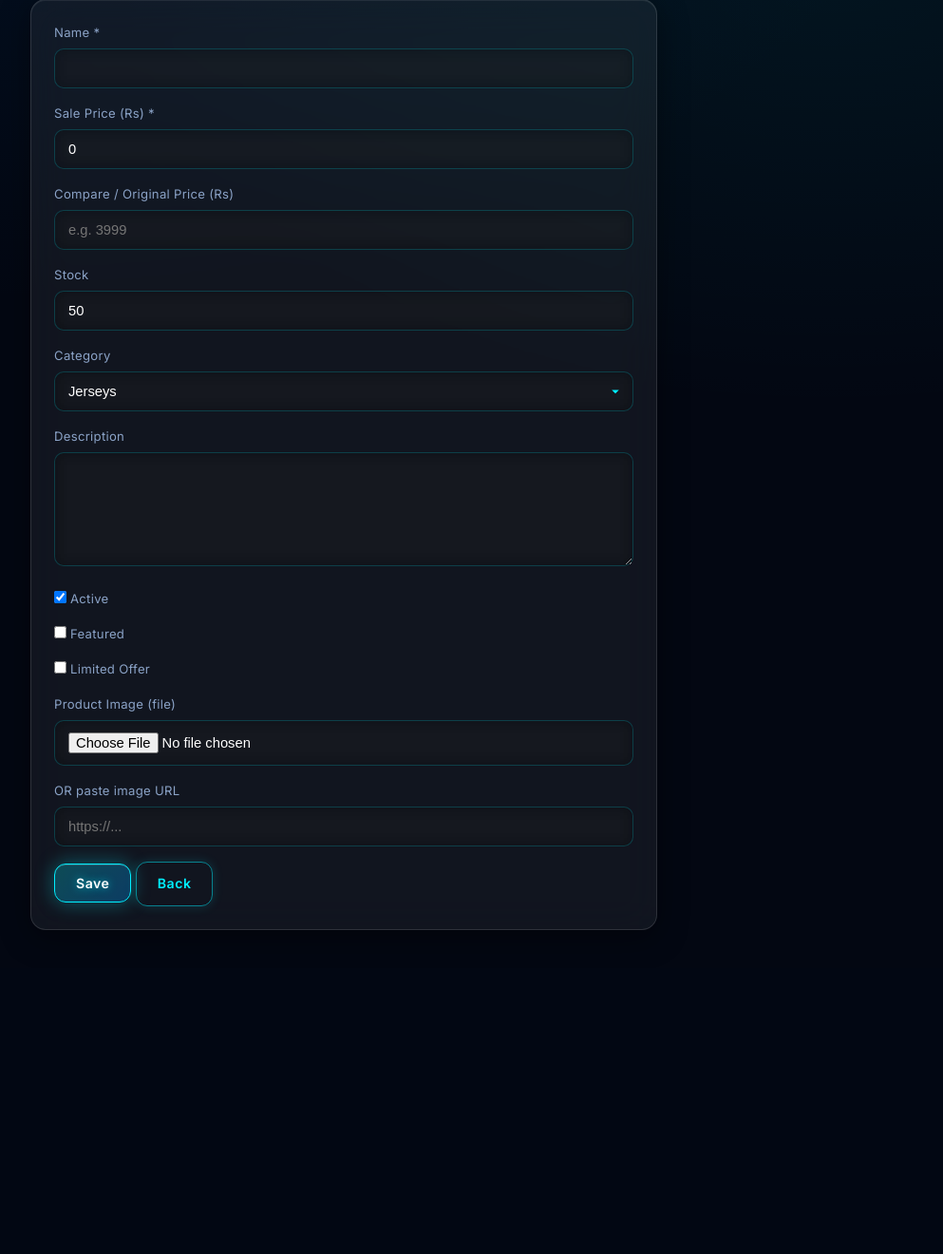
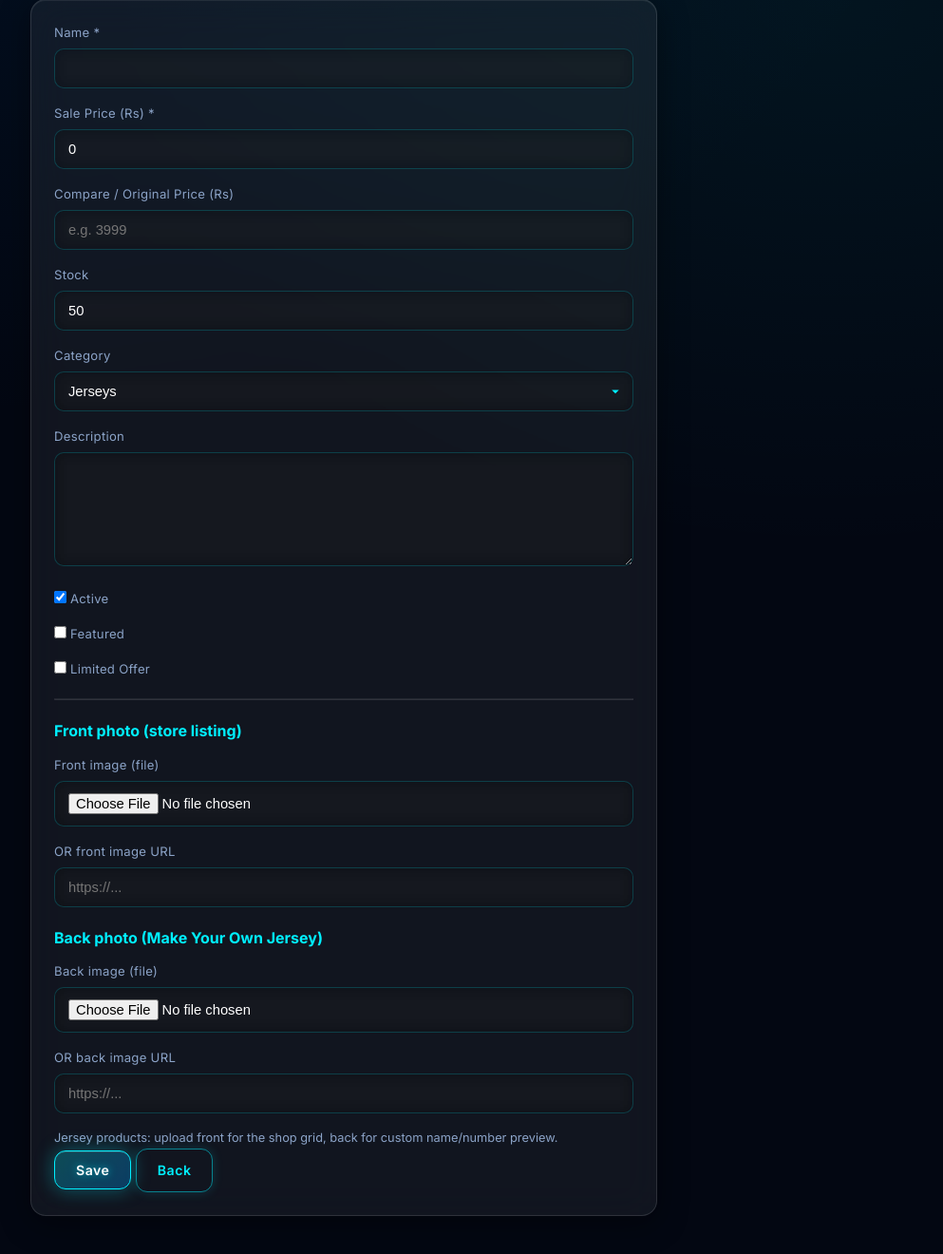
Before and after one commit to argonbhujel1/jhapa, a Flask app: page /admin/products/new in a window 1280 px wide. Shown: the part 151-1471 px from the top of the page at 95% size, without its empty margins (278-1271 px from the left). Before the commit the page ends 1130 px from the top, so only its background shows below. Run offline with Flask 3, Linux system fonts and the light colour scheme; a user stored in the database is signed in; data comes from the database, SQL or seed files in the repository.

Commit message:
Updated Jhapa FC1

```diff
--- a/app.py
+++ b/app.py
@@ -94,6 +94,17 @@
                         print(f'Schema: {table}.{col} -> TEXT')
                     except Exception as e:
                         print('Schema widen skip:', e)
+
+
+            if 'products' in insp.get_table_names():
+                cols = {c['name'] for c in insp.get_columns('products')}
+                if 'image_back' not in cols:
+                    try:
+                        with eng.begin() as conn:
+                            conn.execute(text("ALTER TABLE products ADD COLUMN image_back TEXT"))
+                        print('Schema: products.image_back')
+                    except Exception as e:
+                        print('Schema image_back skip:', e)
 
         except Exception as e:
             print('ensure_schema:', e)
--- a/models/__init__.py
+++ b/models/__init__.py
@@ -27,7 +27,8 @@
     key = db.Column(db.String(50), unique=True, nullable=False)
     title = db.Column(db.String(200))
     content = db.Column(db.Text)
-    image = db.Column(db.Text)
+    image = db.Column(db.Text)  # front
+    image_back = db.Column(db.Text)  # back (custom jersey)
     updated_at = db.Column(db.DateTime, default=datetime.utcnow, onupdate=datetime.utcnow)
 
 class Leadership(db.Model):
--- a/routes/admin.py
+++ b/routes/admin.py
@@ -188,7 +188,12 @@
         if path:
             item.image = path
         elif request.files.get('image') and request.files['image'].filename:
-            flash('Image upload failed — check Cloudinary keys or use an image URL.', 'error')
+            flash('Front image upload failed — check Cloudinary or use URL.', 'error')
+        path_back = resolve_image_input('image_back', 'image_back_url', request.form, request.files, 'products')
+        if path_back:
+            item.image_back = path_back
+        elif request.files.get('image_back') and request.files['image_back'].filename:
+            flash('Back image upload failed — check Cloudinary or use URL.', 'error')
         db.session.commit()
         flash('Product saved.', 'success')
         return redirect(url_for('admin.products_list'))
--- a/templates/admin/product_form.html
+++ b/templates/admin/product_form.html
@@ -29,15 +29,31 @@
     <div class="form-group"><label><input type="checkbox" name="is_active" {% if not item or item.is_active %}checked{% endif %}> Active</label></div>
     <div class="form-group"><label><input type="checkbox" name="is_featured" {% if item and item.is_featured %}checked{% endif %}> Featured</label></div>
     <div class="form-group"><label><input type="checkbox" name="is_limited_offer" {% if item and item.is_limited_offer %}checked{% endif %}> Limited Offer</label></div>
-    <div class="form-group"><label>Product Image (file)</label>
+
+    <hr style="border-color:var(--glass-border);margin:20px 0;">
+    <h3 style="color:var(--neon);font-size:1rem;margin-bottom:12px;">Front photo (store listing)</h3>
+    <div class="form-group"><label>Front image (file)</label>
       <input type="file" name="image" class="form-control" accept="image/png,image/jpeg,image/webp,image/gif">
     </div>
-    <div class="form-group"><label>OR paste image URL</label>
+    <div class="form-group"><label>OR front image URL</label>
       <input type="url" name="image_url" class="form-control" placeholder="https://...">
     </div>
     {% if item and item.image %}
-    <p><img src="{{ item.image|media_url }}" style="max-height:140px;border-radius:8px;" alt=""></p>
+    <p><img src="{{ item.image|media_url }}" style="max-height:120px;border-radius:8px;" alt="Front"></p>
     {% endif %}
+
+    <h3 style="color:var(--neon);font-size:1rem;margin:20px 0 12px;">Back photo (Make Your Own Jersey)</h3>
+    <div class="form-group"><label>Back image (file)</label>
+      <input type="file" name="image_back" class="form-control" accept="image/png,image/jpeg,image/webp,image/gif">
+    </div>
+    <div class="form-group"><label>OR back image URL</label>
+      <input type="url" name="image_back_url" class="form-control" placeholder="https://...">
+    </div>
+    {% if item and item.image_back %}
+    <p><img src="{{ item.image_back|media_url }}" style="max-height:120px;border-radius:8px;" alt="Back"></p>
+    {% endif %}
+    <p class="text-muted" style="font-size:0.8rem;">Jersey products: upload front for the shop grid, back for custom name/number preview.</p>
+
     <button type="submit" class="btn btn-primary">Save</button>
     <a href="{{ url_for('admin.products_list') }}" class="btn btn-outline">Back</a>
   </form>
--- a/templates/custom-jersey.html
+++ b/templates/custom-jersey.html
@@ -4,7 +4,7 @@
 <div class="page-header">
   <div class="container">
     <h1>Make Your Own Jhapa FC Jersey</h1>
-    <p>Official store jersey · personalise the <strong>back</strong> with your name &amp; number</p>
+    <p>Uses the <strong>back photo</strong> from Official Store jerseys · name &amp; number live on the back</p>
   </div>
 </div>
 <section class="section">
```
Also changed, not shown: routes/shop.py (+13 -11 lines), templates/product.html (+13 -5 lines).
